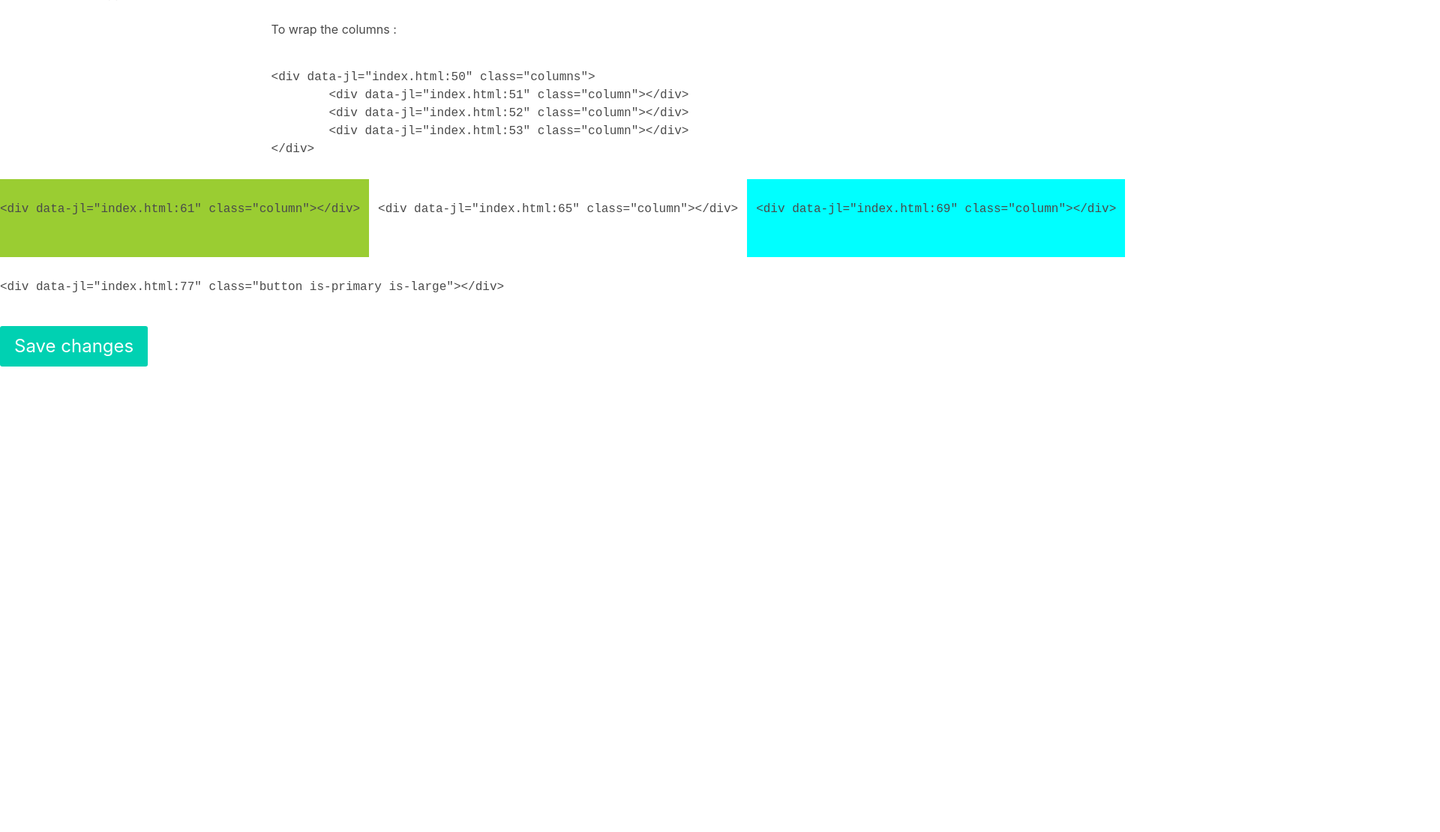
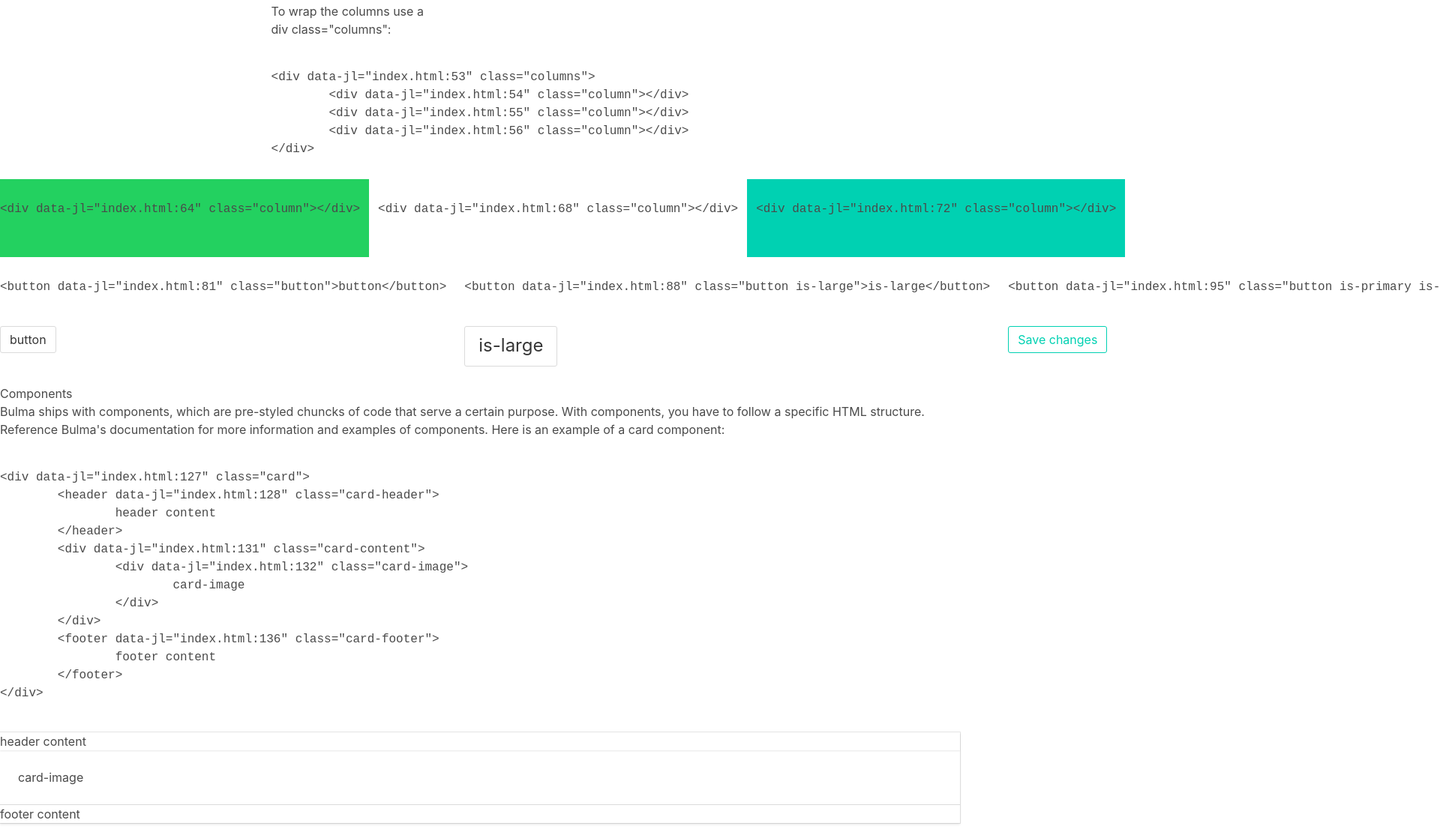
Before and after one commit to miguelapb35/creatingwithbulma, a plain HTML site: page index.html in a window 1280 px wide. Shown: the part 141-1251 px from the top of the page at 75% size, 1920 px wide, since content can reach past the window. Before the commit the page ends 800 px from the top, so only its background shows below. Drawn offline with Linux system fonts and the light colour scheme.

Commit message:
Add files via upload
more content

```diff
--- a/index.html
+++ b/index.html
@@ -7,10 +7,10 @@
 	<link rel="stylesheet" href="https://maxcdn.bootstrapcdn.com/font-awesome/4.7.0/css/font-awesome.min.css">
 	<style>
 		.am{
-			background-color: yellowgreen;
+			background-color: hsl(141, 71%, 48%);
 		}
 		.bb{
-			background-color: aqua;
+			background-color: hsl(171, 100%, 41%);
 		}
 		.mar{
 			margin-bottom: 50px;
@@ -22,7 +22,6 @@
 <div class="columns mar">
 		<div class="column"></div>
 		<div class="column">
-			<h3>Creating Interfaces with</h3>
 			<h1>BULMA</h1>
 		</div>
 	<div class="column"></div>
@@ -44,7 +43,11 @@
 		<div class="column"></div>
 	<div class="column">
 		<p>
-				To wrap the columns :
+				To wrap the columns
+				use a
+		</p>
+		<p>
+			div class="columns":
 		</p>
 <xmp>
 <div class="columns">
@@ -72,16 +75,88 @@
 </div>
 
 <div class="columns">
+
 		<div class="column">
 			<p>
-					<xmp><div class="button is-primary is-large"></div>
-					</xmp>
+				<xmp><button class="button">button</button>
+				</xmp>
 			</p>
-			<a class="button is-primary is-large">
-					Save changes
-				</a>
+			<button class="button">button</button>
+		</div>
+		<div class="column">
+			<p>
+				<xmp><button class="button is-large">is-large</button>
+				</xmp>
+			</p>
+			<button class="button is-large">is-large</button>
+		</div>
+		<div class="column">
+			<p>
+				<xmp><button class="button is-primary is-outlined"></button>
+				</xmp>
+			</p>
+			<button class="button is-primary is-outlined">
+				Save changes
+			</button>
+		</div>
+		<div class="column">
+			<p>
+				<xmp><button class="button is-primary is-loading"></button>
+				</xmp>
+			</p>
+			<button class="button is-primary is-loading">
+				is-loading
+			</button>
 		</div>
 	</div>
+
+	<section id="components">
+		<div class="columns">
+			<div class="column">
+				<h1>Components</h1>
+				<p>
+					Bulma ships with components, which are pre-styled
+					chuncks of code that serve a certain purpose.
+					With components, you have to follow a specific
+					HTML structure.
+					Reference Bulma's documentation for more information
+					and examples of components.
+					Here is an example of a card component:
+				</p>
+				<xmp>
+<div class="card">
+	<header class="card-header">
+		header content
+	</header>
+	<div class="card-content">
+		<div class="card-image">
+			card-image
+		</div>
+	</div>
+	<footer class="card-footer">
+		footer content
+	</footer>
+</div>
+				</xmp>
+
+
+				<div class="card">
+					<header class="card-header">
+						header content
+					</header>
+					<div class="card-content">
+						<div class="card-image">
+							card-image
+						</div>
+					</div>
+					<footer class="card-footer">
+						footer content
+					</footer>
+				</div>
+
+			</div>
+		</div>
+	</section>
 
 
 </body>
```
